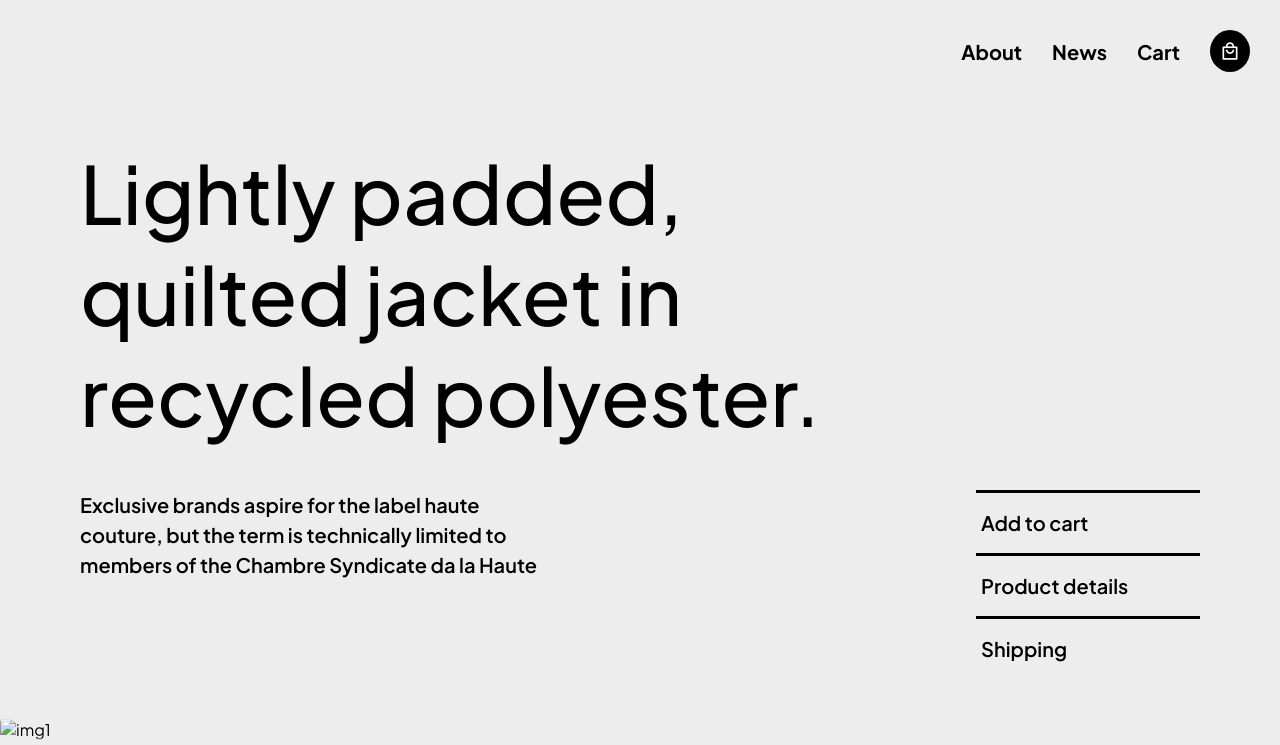
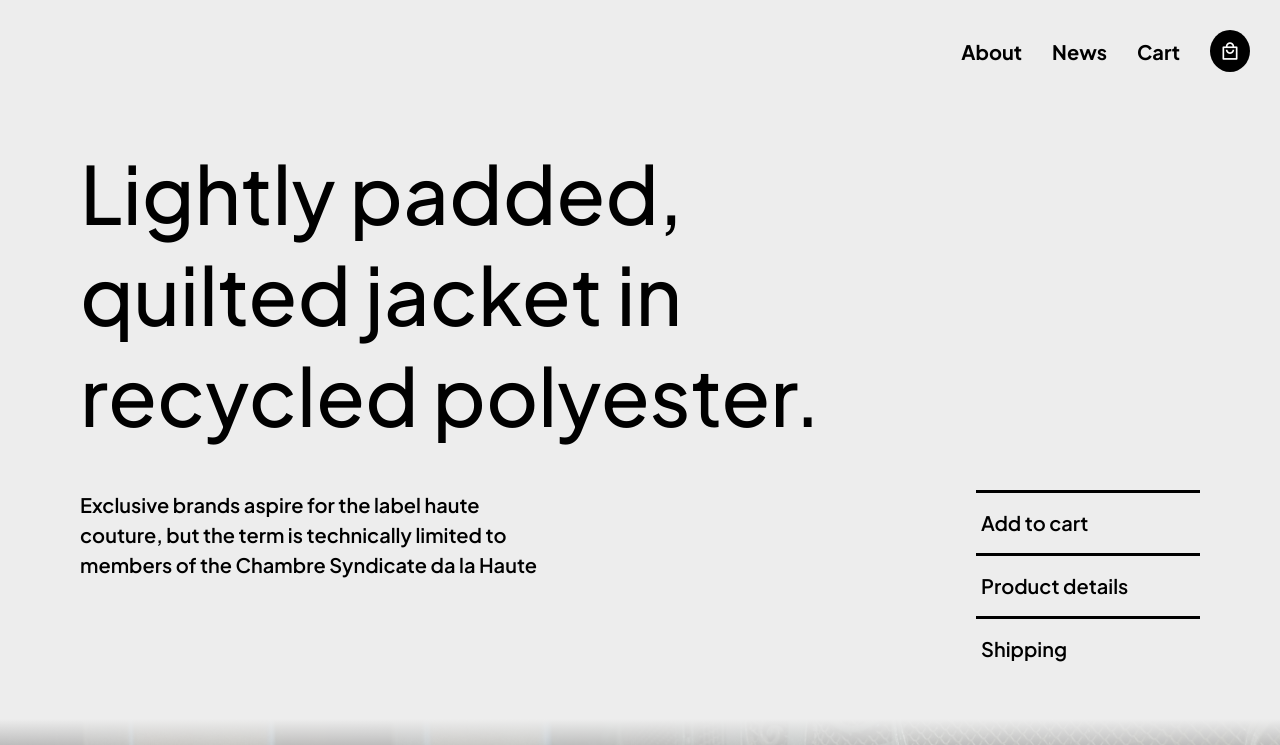
Before and after one commit to anmol4khatri/Jacket-Shop, a plain HTML site: page index.html in a window 1280 px wide. Shown: the top 745 px of the page. Drawn offline with nearby package versions, Linux system fonts and the light colour scheme; files that its build step writes are made by us from their sources.

Commit message:
Changed the links of all assets to new URLs

```diff
--- a/index.html
+++ b/index.html
@@ -4,7 +4,7 @@
     <meta charset="UTF-8" />
     <meta name="viewport" content="width=device-width, initial-scale=1.0" />
     <title>Home</title>
-    <link rel="stylesheet" href="style.css" />
+    <link rel="stylesheet" href="assets\CSS\style.css" />
     <link
       href="https://cdn.jsdelivr.net/npm/remixicon@4.2.0/fonts/remixicon.css"
       rel="stylesheet"
@@ -53,7 +53,7 @@
         </div>
       </div>
       <div id="bottom">
-        <img src="img1.jpg" alt="img1" />
+        <img src="assets\Images\img1.jpg" alt="img1" />
       </div>
     </div>
   </body>
```
